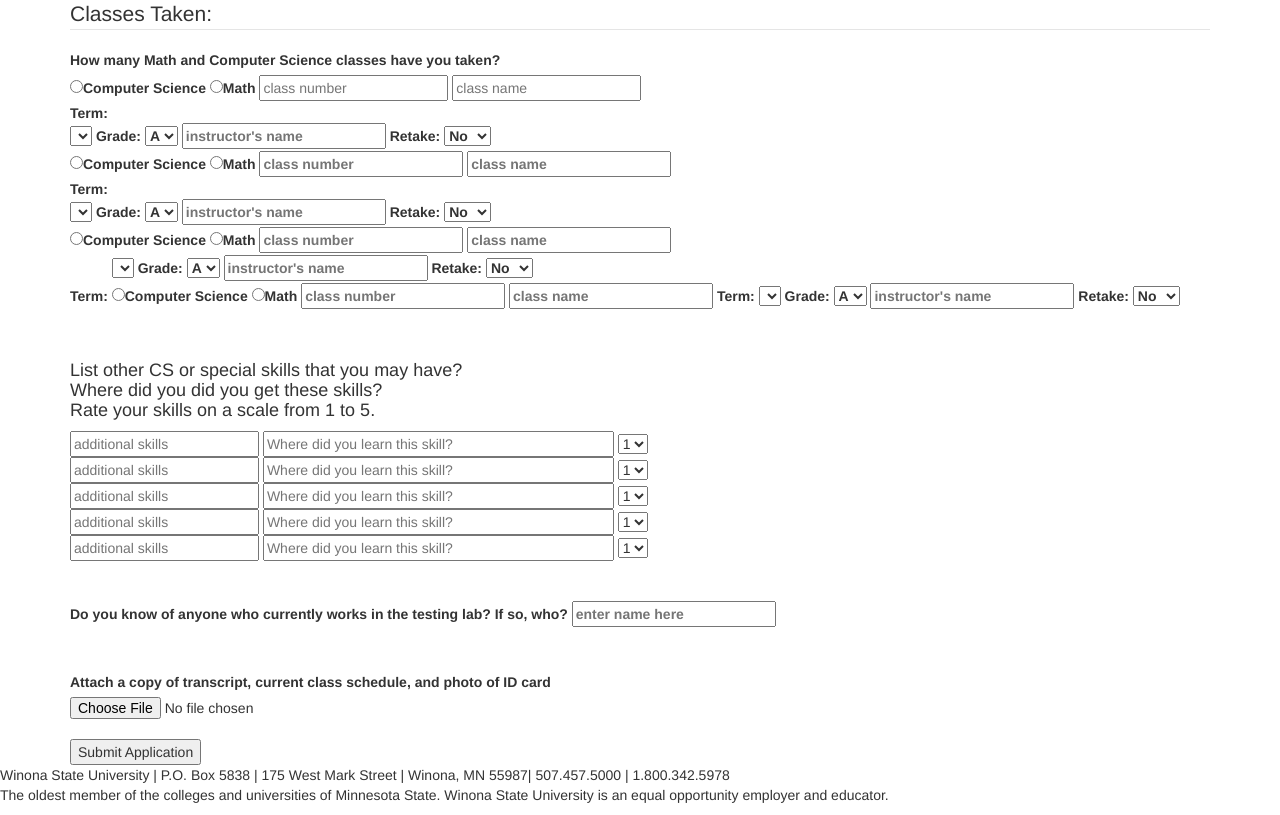
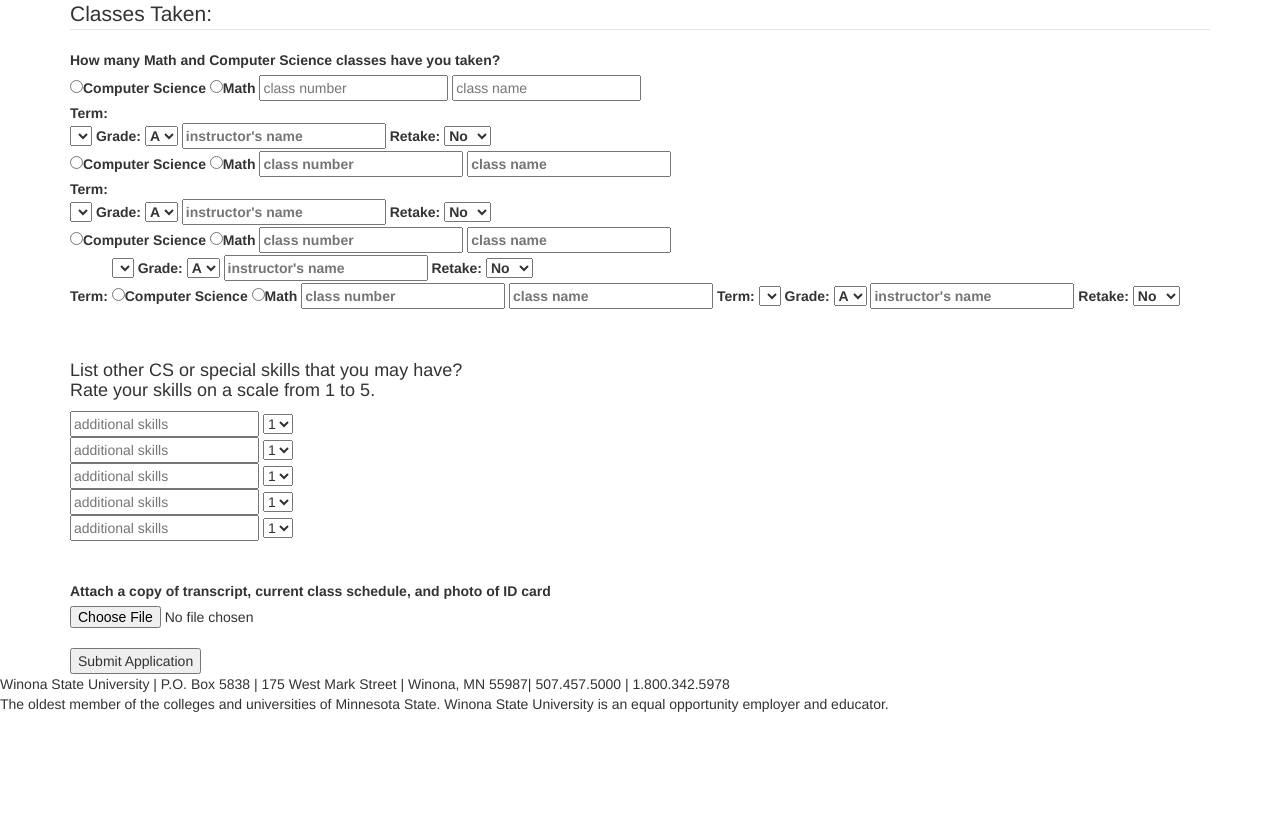
Before and after one commit to tbroll/Our_Baby, a PHP site: page /testing_lab_application.php in a window 1280 px wide. Shown: the part 1085-1900 px from the top of the page. After the commit the page ends 1797 px from the top, so only its background shows below. Run offline with PHP 8.4, Linux system fonts and the light colour scheme; lists and menus that the app fills with data are empty; some libraries are stand-ins or nearby versions.

Commit message:
removed date field and removed current employee in lab field

```diff
--- a/src/html/testing_lab_application.php
+++ b/src/html/testing_lab_application.php
@@ -176,7 +176,7 @@
                    </label>
                 <div id = "classesTaken" name = "classesTaken">
 
-                    <label> <input type = "radio" name = "classType" value = "Computer Science">Computer Science</label>
+                    <label> <input type = "radio" name = "classType" value = "Computer_Science">Computer Science</label>
                 <label> <input type = "radio" name = "classType" value = "Math">Math </label>
                 <input type = "text" name = "course" placeholder = "class number">
                 <input type = "text" name = "className" placeholder = "class name">
@@ -274,12 +274,9 @@
             <h4>
                 List other CS or special skills that you may have?
                 <br>
-                Where did you did you get these skills?
-                <br>
                 Rate your skills on a scale from 1 to 5.
             </h4>
             <input type = "text" id = "skill1" name = "skill1" placeholder = "additional skills">
-            <input type = "text" id = "learn1" name = "learn1" size = "40" placeholder = "Where did you learn this skill?">
             <select id = "rating1" name = "rating1">
                 <option>1</option>
                 <option>2</option>
@@ -289,7 +286,6 @@
             </select>
             <br>
             <input type = "text" id = "skill2" name = "skill2" placeholder = "additional skills">
-            <input type = "text" id = "learn2" name = "learn2" size = "40" placeholder = "Where did you learn this skill?">
             <select id = "rating2" name = "rating2">
                 <option>1</option>
                 <option>2</option>
@@ -299,7 +295,6 @@
             </select>
             <br>
             <input type = "text" id = "skill3" name = "skill3" placeholder = "additional skills">
-            <input type = "text" id = "learn3" name = "learn3" size = "40" placeholder = "Where did you learn this skill?">
             <select id = "rating3" name = "rating3">
                 <option>1</option>
                 <option>2</option>
@@ -309,7 +304,6 @@
             </select>
             <br>
             <input type = "text" id = "skill4" name = "skill4" placeholder = "additional skills">
-            <input type = "text" id = "learn4" name = "learn4" size = "40" placeholder = "Where did you learn this skill?">
             <select id = "rating4" name = "rating4">
                 <option>1</option>
                 <option>2</option>
@@ -319,7 +313,6 @@
             </select>
             <br>
             <input type = "text" id = "skill5" name = "skill5" placeholder = "additional skills">
-            <input type = "text" id = "learn5" name = "learn5" size = "40" placeholder = "Where did you learn this skill?">
             <select id = "rating5" name = "rating5">
                 <option>1</option>
                 <option>2</option>
@@ -329,15 +322,6 @@
             </select>
             <br>
             </div>
-        <!-- Do you know anyone who currently works in the lab? if so, who? -->
-        <br>
-        <br>
-        <label>
-            Do you know of anyone who currently works in the testing lab?
-            If so, who?
-            <input type = "text" id = "currentEmployee" name = "currentEmployee" placeholder = "enter name here">
-        </label>
-        <br>
         <br>
         <!-- attach a copy of transcript,
         current class schedule, and photo of ID card -->
```
